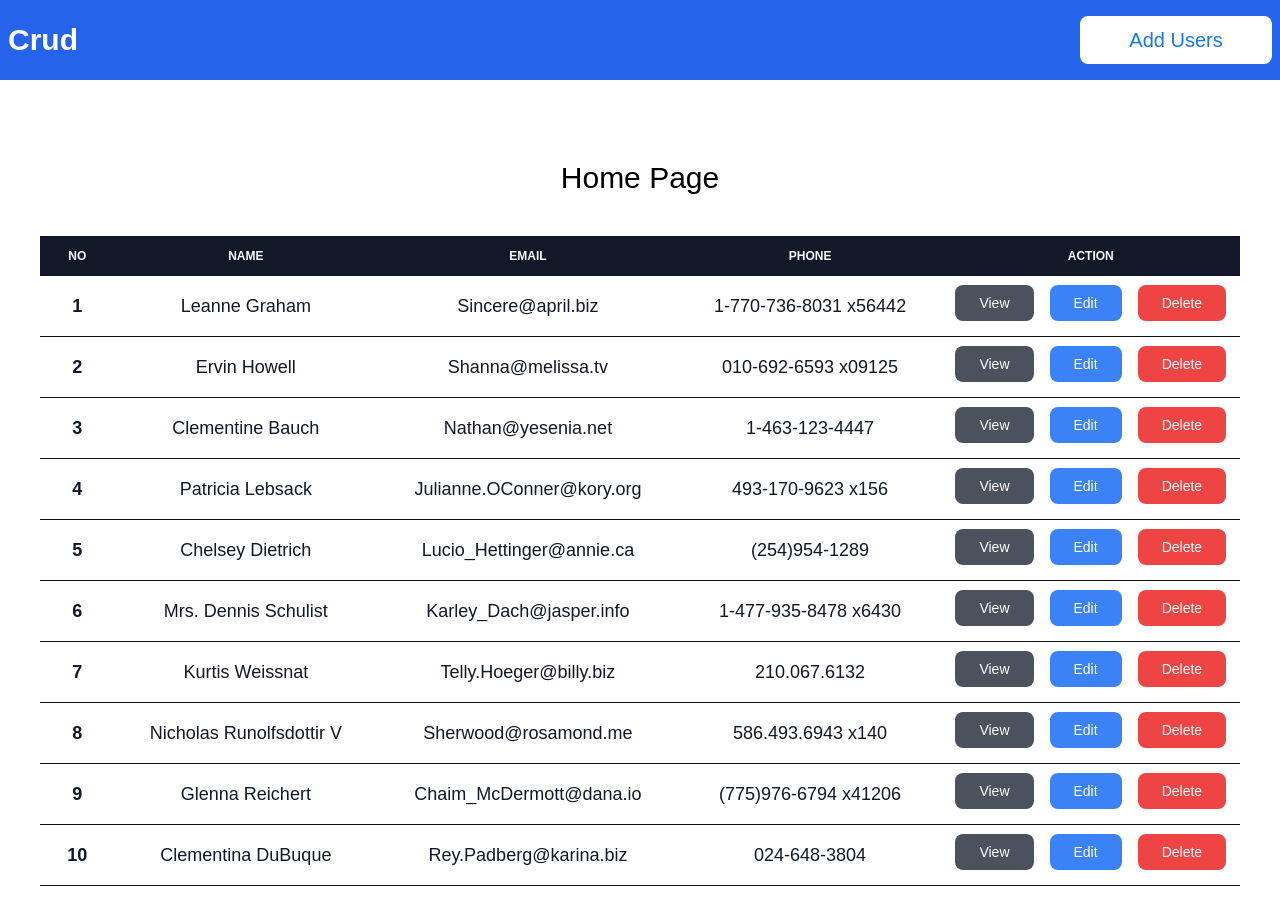
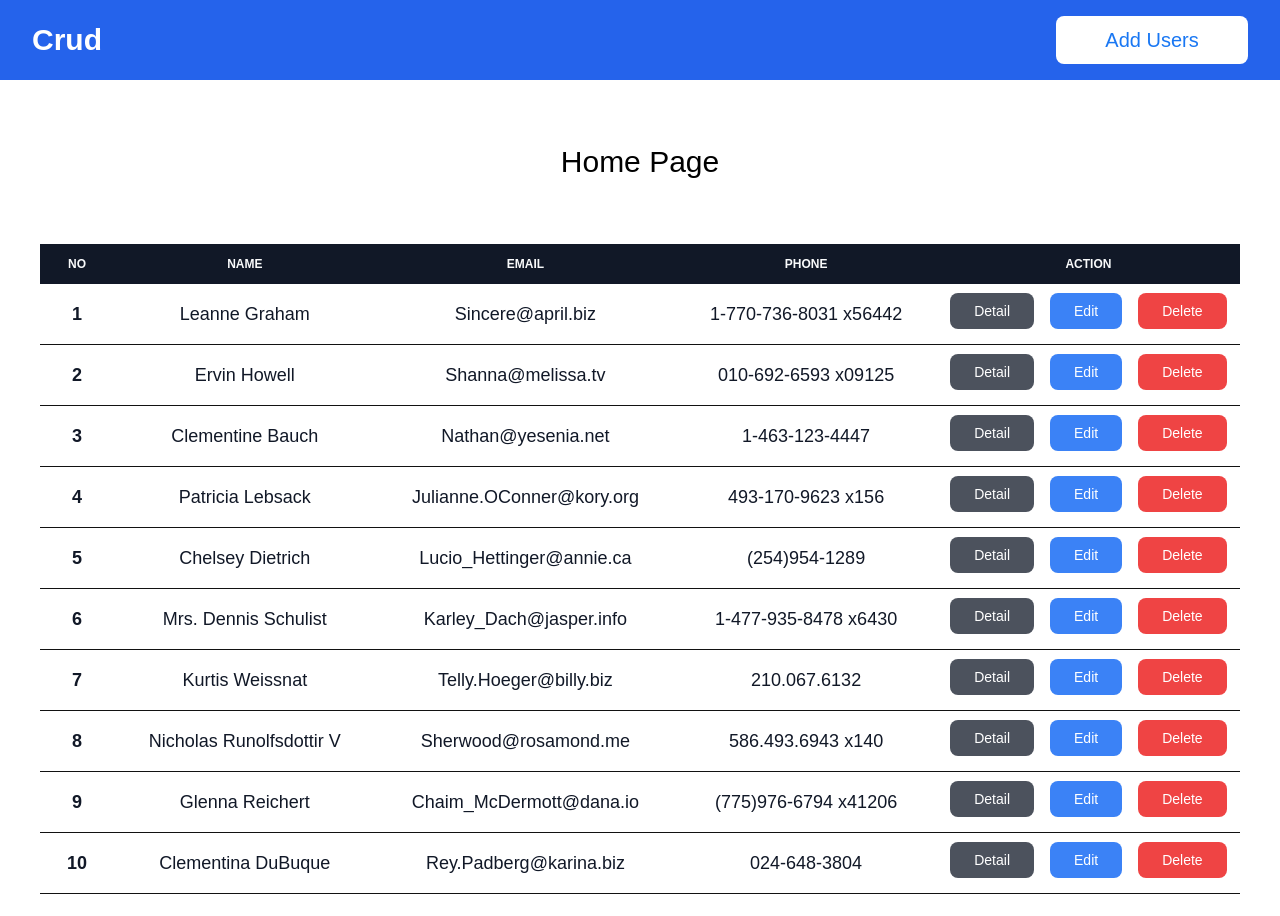
Before and after one commit to mriskisyahputraa2/crud-blog-apps, a React (Create React App) app: page / in a window 1280 px wide. Shown: the top 916 px of the page. Built offline with nearby package versions, Linux system fonts and the light colour scheme; data requests are answered from the project's data file.

Commit message:
integrasi API

```diff
--- a/src/App.js
+++ b/src/App.js
@@ -1,6 +1,7 @@
 import { Route, Routes } from "react-router-dom";
 import Home from "./Pages/Home";
 import Navbar from "./Pages/Navbar";
+import DetailUsers from "./Pages/User/DetailUsers";
 
 function App() {
   return (
@@ -8,6 +9,7 @@ function App() {
       <Navbar />
       <Routes>
         <Route path="/" element={<Home />} />
+        <Route path="/detailusers/:id" element={<DetailUsers />} />
       </Routes>
     </>
   );
--- a/src/Pages/Home.jsx
+++ b/src/Pages/Home.jsx
@@ -1,20 +1,19 @@
 import axios from "axios";
-import { useEffect, useState } from "react"
+import { useEffect, useState } from "react";
+import { Link } from "react-router-dom";
 function Home() {
   const [users, setUser] = useState([]);
 
   useEffect(() => {
-        axios.get('http://localhost:3003/users')
-            .then((response) => {
-                setUser(response.data)
-            })
-    }, [])
-
+    axios.get("http://localhost:3003/users").then((response) => {
+      setUser(response.data);
+    });
+  }, []);
 
   return (
-        <div className="w-full h-full flex flex-col px-10 py-10">
+    <div className="w-full h-full flex flex-col px-10 py-16">
       <div class="relative overflow-x-auto font-Poppins">
-                <div className="py-10 text-center">
+        <div className="pb-16 text-center">
           <h1 className="font-Poppins text-3xl">Home Page</h1>
         </div>
 
@@ -41,33 +40,37 @@ function Home() {
 
           <tbody>
             {users.map((user, index) => (
-                            <tr key={index} className="bg-white border-b dark:bg-gray-800 dark:border-gray-700 text-center">
-                                <th scope="row" className="text-lg px-6 py-4 whitespace-nowrap dark:text-white">
+              <tr
+                key={index}
+                className="bg-white border-b dark:bg-gray-800 dark:border-gray-700 text-center">
+                <th
+                  scope="row"
+                  className="text-lg px-6 py-4 whitespace-nowrap dark:text-white">
                   {index + 1}
                 </th>
-                                <td className="text-lg px-6 py-4">
-                                    {user.name}
-                                </td>
-                                <td className="text-lg px-6 py-4">
-                                    {user.email}
-                                </td>
-                                <td className="text-lg px-6 py-4">
-                                    {user.phone}
-                                </td>
+                <td className="text-lg px-6 py-4">{user.name}</td>
+                <td className="text-lg px-6 py-4">{user.email}</td>
+                <td className="text-lg px-6 py-4">{user.phone}</td>
                 <td className="flex justify-center items-center space-x-4 ">
-                                    <button className="px-6 py-2 bg-gray-900/75 text-white rounded-lg mt-2">View</button>
-                                    <button className="px-6 py-2 bg-blue-500 text-white rounded-lg mt-2">Edit</button>
-                                    <button className="px-6 py-2 bg-red-500 text-white rounded-lg mt-2">Delete</button>
+                  <Link
+                    to={`/detailusers/${user.id}`}
+                    className="px-6 py-2 bg-gray-900/75 text-white rounded-lg mt-2">
+                    Detail
+                  </Link>
+                  <button className="px-6 py-2 bg-blue-500 text-white rounded-lg mt-2">
+                    Edit
+                  </button>
+                  <button className="px-6 py-2 bg-red-500 text-white rounded-lg mt-2">
+                    Delete
+                  </button>
                 </td>
               </tr>
-
             ))}
           </tbody>
         </table>
       </div>
-
     </div>
-    )
+  );
 }
 
-export default Home
+export default Home;
--- a/src/Pages/Navbar.jsx
+++ b/src/Pages/Navbar.jsx
@@ -1,9 +1,9 @@
 function Navbar() {
     return <>
-        <div className="w-full h-16 bg-blue-600 py-10 px-2 flex items-center justify-between">
+        <div className="w-full h-16 bg-blue-600 py-10 px-8 flex items-center justify-between">
 
             <div>
-                <h1 className="font-Montserrat text-3xl font-semibold text-white">Crud</h1>
+                <h1 className="font-Poppins text-3xl font-semibold text-white">Crud</h1>
             </div>
 
             <div>
--- /dev/null
+++ b/src/Pages/User/DetailUsers.jsx
@@ -0,0 +1,23 @@
+import axios from "axios";
+import { useEffect, useState } from "react"
+import { useParams } from "react-router-dom"
+
+function DetailUsers() {
+    const { id } = useParams() // ambil id berdasarakan param url
+
+    const [DetailUser, setDetailUser] = useState();
+
+    useEffect(() => {
+        axios.get(`http://localhost:3003/users/${id}`)
+            .then((response) => {
+                setDetailUser(response.data);
+            })
+    }, [])
+
+
+    return <>
+        {console.log(DetailUser)}
+        Detail User
+    </>
+}
+export default DetailUsers
```
Also changed, not shown: src/Pages/User/AddUser.jsx (added, +7 -0 lines), src/Pages/User/EditUser.jsx (added, +7 -0 lines). Lines whose indentation alone changed are shown as unchanged.
